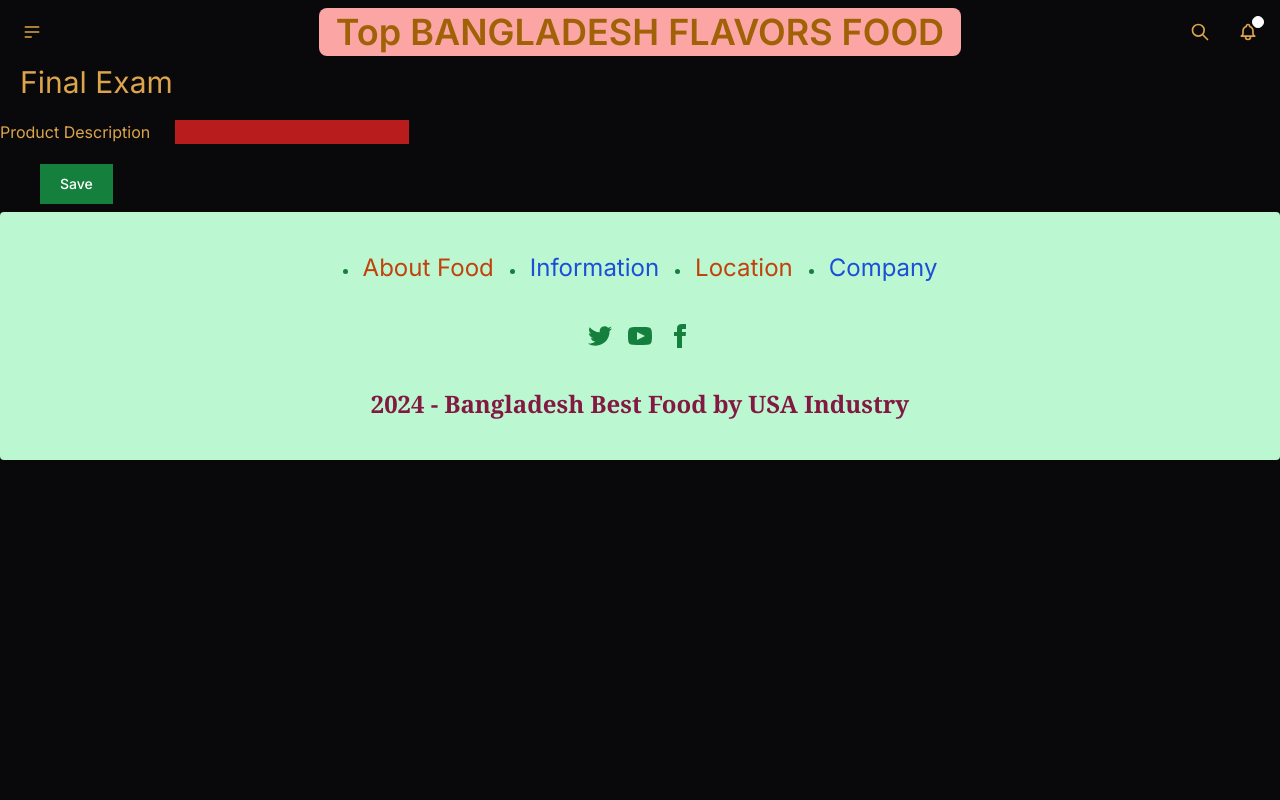
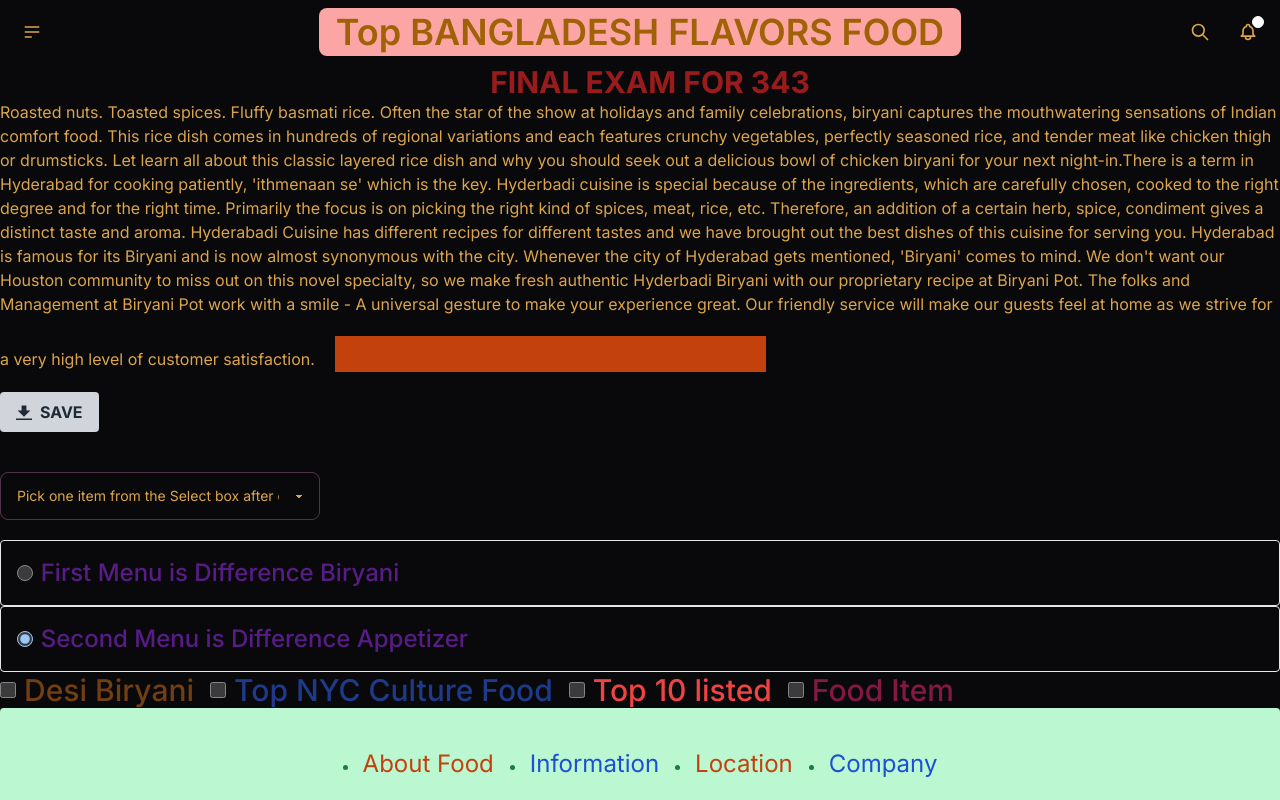
Before and after one commit to Himelmiah13/Midteam-exam-2, a Next.js app: page /final in a window 1280 px wide. Shown: the top 800 px of the page. Built offline with nearby package versions, Linux system fonts and the light colour scheme.

Commit message:
page.tsx

```diff
--- a/app/final/page.tsx
+++ b/app/final/page.tsx
@@ -1,13 +1,57 @@
 export default function Page (){
     return (
         <>
-        <h1 className= "text-3xl ml-5"> Final Exam</h1>
+        <h1 className= "text-3xl ml-5 text-red-800 font-bold text-center"> FINAL EXAM FOR 343</h1>
         <form>
-            <label htmlFor="product">Product Description </label>
-            <input type="text" name="product" id="product" className=" m-5 text-yellow bg-red-700"/>
+            <label htmlFor="product">Roasted nuts. Toasted spices. Fluffy basmati rice.
+
+Often the star of the show at holidays and family celebrations, biryani captures the mouthwatering sensations of Indian comfort food.
+This rice dish comes in hundreds of regional variations and each features crunchy vegetables, perfectly seasoned rice, and tender meat like chicken thigh or drumsticks.
+Let learn all about this classic layered rice dish and why you should seek out a delicious bowl of chicken biryani for your next night-in.There is a term in Hyderabad for cooking patiently, 'ithmenaan se' which is the key. Hyderbadi cuisine is special because of the ingredients, which are carefully chosen, cooked to the right degree and for the right time. Primarily the focus is on picking the right kind of spices, meat, rice, etc. Therefore, an addition of a certain herb, spice, condiment gives a distinct taste and aroma. Hyderabadi Cuisine has different recipes for different tastes and we have brought out the best dishes of this cuisine for serving you.
+Hyderabad is famous for its Biryani and is now almost synonymous with the city. Whenever the city of Hyderabad gets mentioned, 'Biryani' comes to mind. We don't want our Houston community to miss out on this novel specialty, so we make fresh authentic Hyderbadi Biryani with our proprietary recipe at Biryani Pot.
+The folks and Management at Biryani Pot work with a smile - A universal gesture to make your experience great. Our friendly service will make our guests feel at home as we strive for a very high level of customer satisfaction.</label>
+            <input
+            type="text" name="product" id="product" className=" m-5 text-3xl text-black bg-orange-700 border-solid"/>
             <br />
-            <button className=" ml-10 focus: outline-none text-white bg-green-700 hover:bg-green-800 focus:ring-4 focus:ring-green-300 font-medium rounded-1g text-sm px-5 py-2.5 me-2 mb-2 dark:bg-green-600 dark: hover: bg-green-700 dark: focus:ring-green-800" type="submit">Save</button>
-        </form>
+            <button className="bg-gray-300 hover:bg-gray-400 text-gray-800 font-bold py-2 px-4 rounded inline-flex items-center">
+  <svg
+  className="fill-current w-4 h-4 mr-2" xmlns="http://www.w3.org/2000/svg" viewBox="0 0 20 20"><path d="M13 8V2H7v6H2l8 8 8-8h-5zM0 18h20v2H0v-2z"/></svg>
+  <span>SAVE</span>
+</button>
+<br />
+<select className="select select-accent w-full max-w-xs mt-10 mb-5">
+  <option disabled selected>Pick one item from the Select box after clicking?</option>
+  <option>FOOD</option>
+  <option>RESTAURANT</option>
+  <option>FOOD BLOCKER</option>
+</select>
+<div className="flex items-center ps-4 border border-gray-200 rounded dark:border-gray-700">
+    <input id="bordered-radio-1" type="radio" value="" name="bordered-radio" className="w-4 h-4 text-blue-600 bg-gray-100 border-gray-300 focus:ring-blue-500 dark:focus:ring-blue-600 dark:ring-offset-gray-800 focus:ring-2 dark:bg-gray-700 dark:border-gray-600"/>
+    <label htmlFor="bordered-radio-1" className="w-full py-4 ms-2 text-2xl font-medium text-purple-900 dark:text-white-300">First Menu is Difference Biryani</label>
+</div>
+<div className="flex items-center ps-4 border border-gray-200 rounded dark:border-gray-700">
+    <input checked id="bordered-radio-2" type="radio" value="" name="bordered-radio" className="w-4 h-4 text-blue-600 bg-gray-100 border-gray-300 focus:ring-blue-500 dark:focus:ring-blue-600 dark:ring-offset-gray-800 focus:ring-2 dark:bg-gray-700 dark:border-gray-600"/>
+    <label htmlFor="bordered-radio-2" className="w-full py-4 ms-2 text-2xl font-medium text-purple-900 dark:text-white-300">Second Menu is Difference Appetizer</label>
+</div>
+<div className="flex">
+    <div className="flex items-center me-4">
+        <input id="inline-checkbox" type="checkbox" value="" className="w-4 h-4 text-blue-600 bg-gray-100 border-gray-300 rounded focus:ring-blue-500 dark:focus:ring-blue-600 dark:ring-offset-gray-800 focus:ring-2 dark:bg-gray-700 dark:border-gray-600"/>
+        <label htmlFor="inline-checkbox" className="ms-2 text-3xl font-medium text-yellow-900 dark:text-yellow-300"> Desi Biryani</label>
+    </div>
+    <div className="flex items-center me-4">
+        <input id="inline-2-checkbox" type="checkbox" value="" className="w-4 h-4 text-blue-600 bg-gray-100 border-gray-300 rounded focus:ring-blue-500 dark:focus:ring-blue-600 dark:ring-offset-gray-800 focus:ring-2 dark:bg-gray-700 dark:border-gray-600"/>
+        <label  htmlFor="inline-2-checkbox" className="ms-2 text-3xl font-medium text-blue-900 dark:text-blue-300">Top NYC Culture Food</label>
+    </div>
+    <div className="flex items-center me-4">
+    <input id="inline-2-checkbox" type="checkbox" value="" className="w-4 h-4 text-blue-600 bg-gray-100 border-gray-300 rounded focus:ring-blue-500 dark:focus:ring-blue-600 dark:ring-offset-gray-800 focus:ring-2 dark:bg-gray-700 dark:border-gray-600"/>
+    <label  htmlFor="inline-2-checkbox" className="ms-2 text-3xl font-medium text-red-500 dark:text-red-500">Top 10 listed </label>
+    </div>
+    <div className="flex items-center">
+    <input id="inline-2-checkbox" type="checkbox" value="" className="w-4 h-4 text-red-600 bg-gray-100 border-gray-300 rounded focus:ring-blue-500 dark:focus:ring-blue-600 dark:ring-offset-gray-800 focus:ring-2 dark:bg-gray-700 dark:border-gray-600"/>
+    <label  htmlFor="inline-2-checkbox" className="ms-2 text-3xl font-medium text-pink-900 dark:text-pink-300">Food Item</label>
+    </div>
+</div>
+</form>
         </>
     );
 }
```
